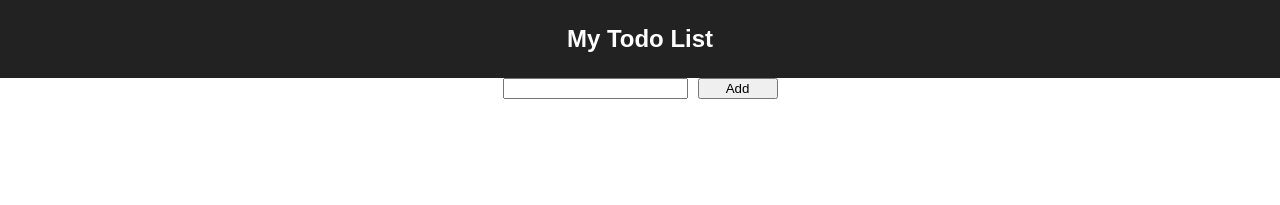
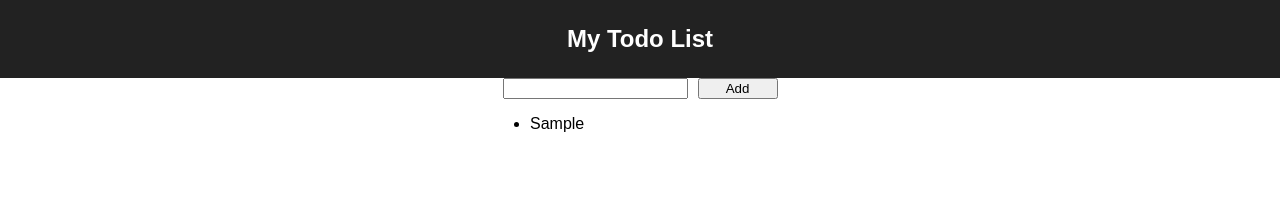
Before and after one commit to ArthurPai/react-todo, a React (Create React App) app: page / in a window 1280 px wide. Both pictures are taken after typing "Sample" into the empty fields and a click on the button "Add". Shown: the top 205 px of the page. Built offline with nearby package versions, Linux system fonts and the light colour scheme.

Commit message:
add todo list component

```diff
--- a/src/components/App.js
+++ b/src/components/App.js
@@ -34,6 +34,7 @@ class App extends Component {
         </div>
         <div className="todo-list">
           <TodoForm addTodo={this.addTodo} />
+          <TodoList items={this.state.items}/>
         </div>
       </div>
     );
@@ -69,4 +70,16 @@ class TodoForm extends React.Component {
   }
 }
 
+class TodoList extends React.Component {
+  render() {
+    return (
+      <ul>
+        {this.props.items.map(item => (
+          <li key={item.id}>{item.text}</li>
+        ))}
+      </ul>
+    );
+  }
+}
+
 export default App;
```
